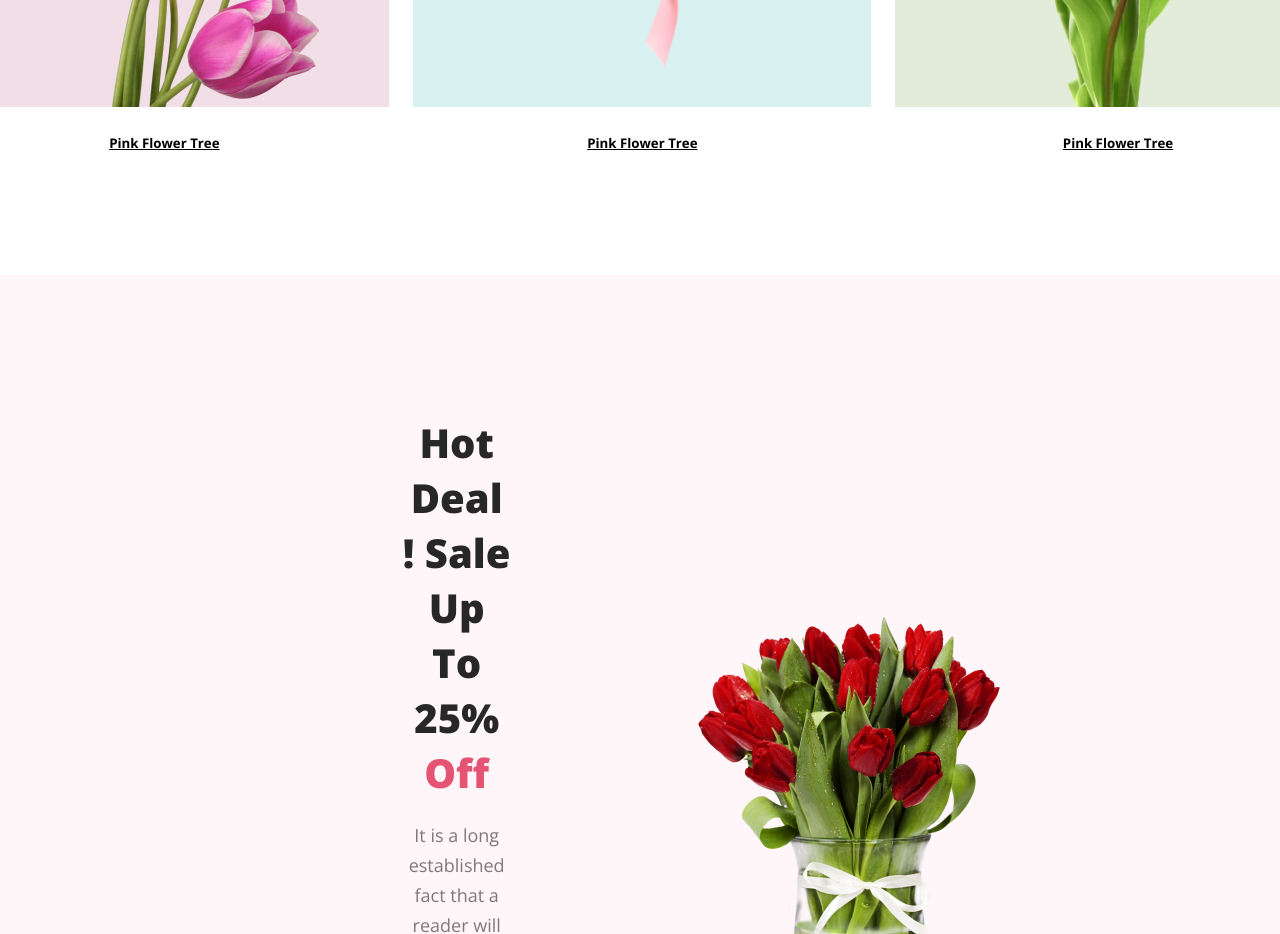
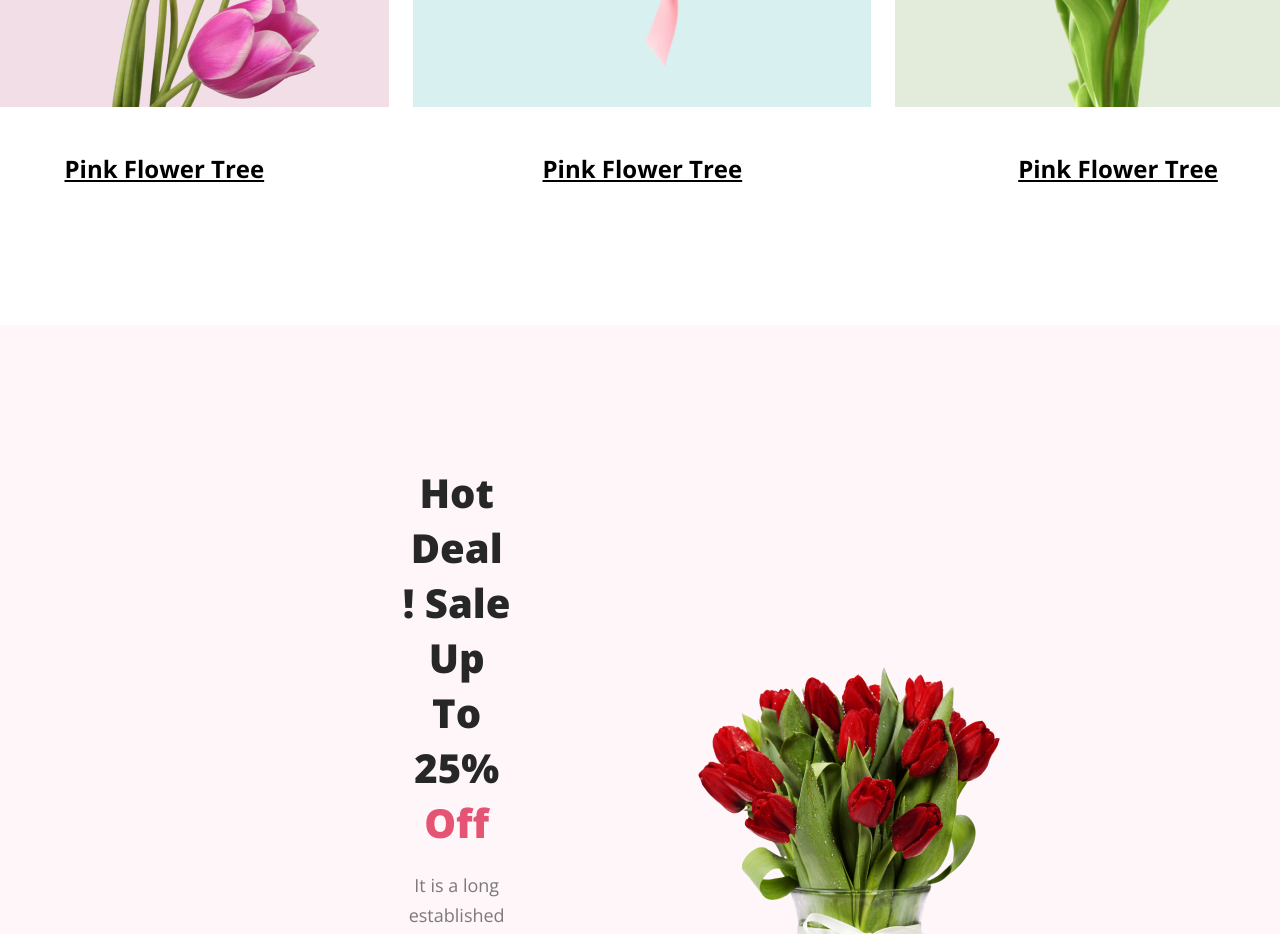
Before and after one commit to Ronibaidhya/flower-shop, a plain HTML site: page index.html in a window 1280 px wide. Shown: the part 2160-3094 px from the top of the page. Drawn offline with nearby package versions, Linux system fonts and the light colour scheme.

Commit message:
updated code

```diff
--- a/styles/flower.css
+++ b/styles/flower.css
@@ -114,6 +114,8 @@ body {
     height: 428px;
 }
 .pink-tree-msg{
+    font-size: 24px;
+    font-weight: 500px ;
     text-align: center;
     text-decoration: underline;
 }
```
